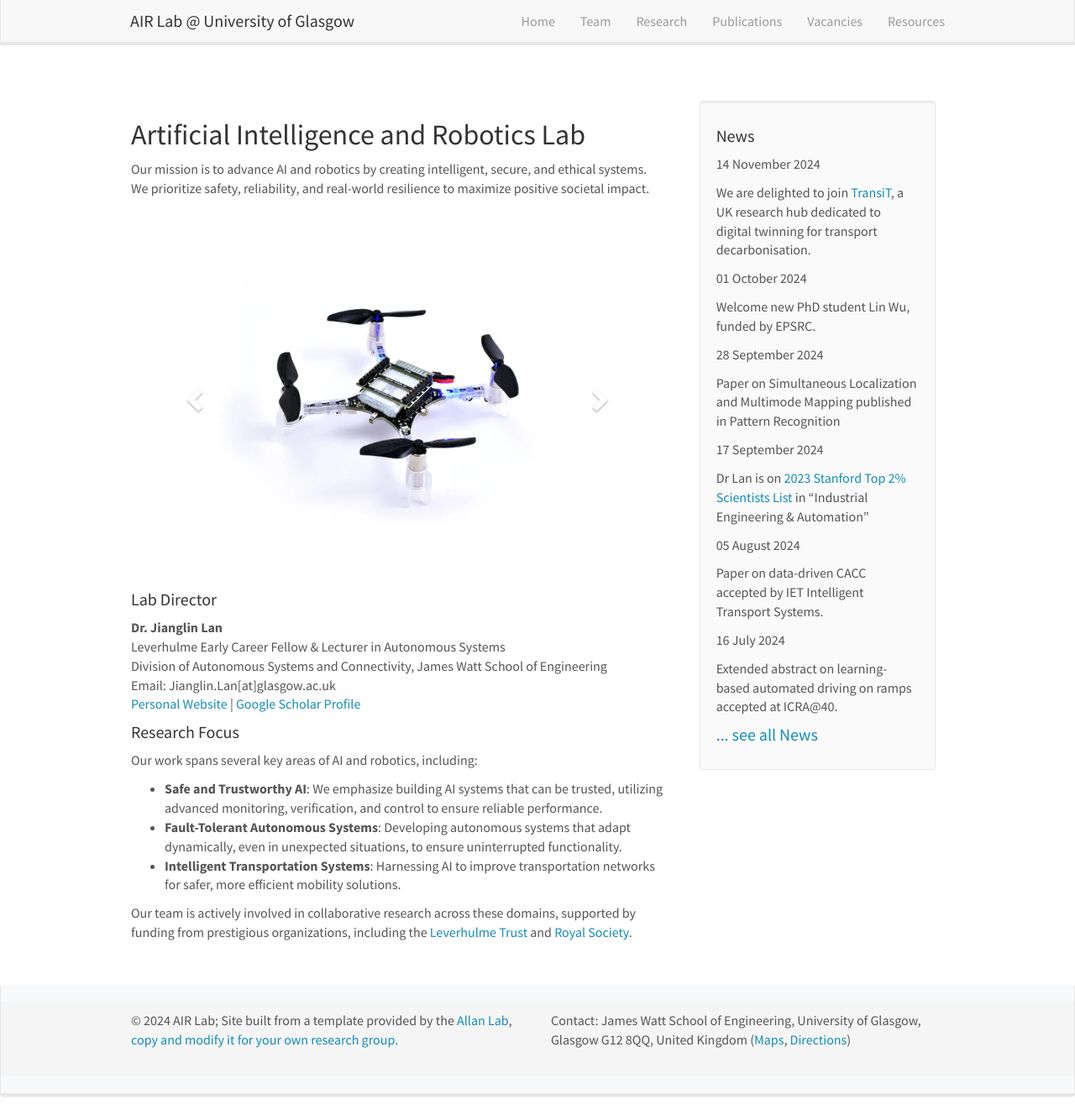
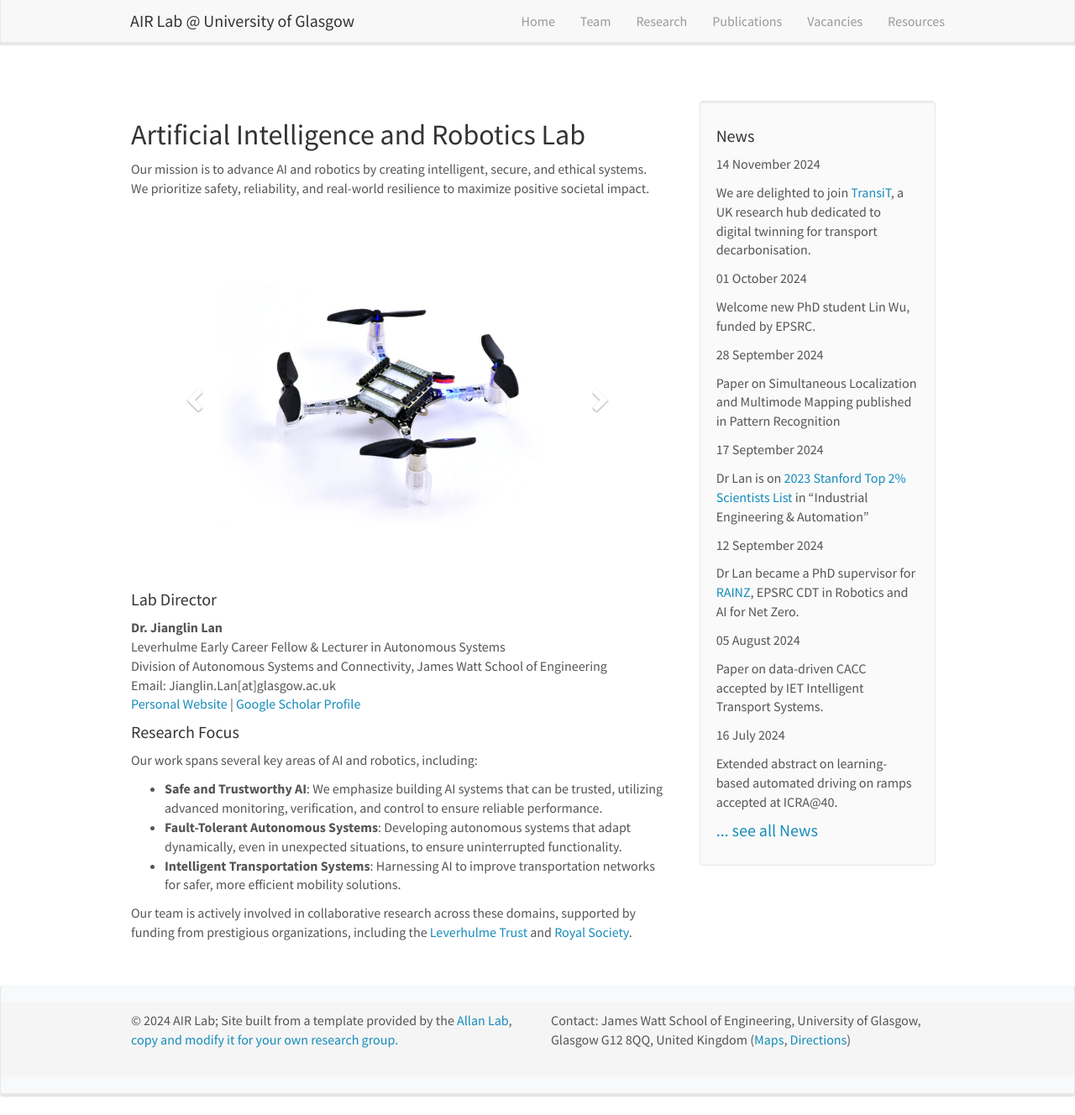
Before and after one commit to AIR-Lan/AIR-Lab, a Jekyll site: the page built from _pages/home.md, in a window 1280 px wide and 1328 px high. Shown: the whole window at 84% size. Built offline with Jekyll 4.4.1, drawn with Linux system fonts in a browser that asks for light colours; nearby versions of some CDN libraries.

Commit message:
Update news.yml

```diff
--- a/_data/news.yml
+++ b/_data/news.yml
@@ -11,6 +11,9 @@
   headline: Dr Lan is on <a href="https://elsevier.digitalcommonsdata.com/datasets/btchxktzyw/7">2023 Stanford Top 2% Scientists List</a>
    in "Industrial Engineering & Automation"
 
+- date: 12 September 2024
+  headline: Dr Lan became a PhD supervisor for <a href="https://www.rainz-cdt.ac.uk/">RAINZ</a>, EPSRC CDT in Robotics and AI for Net Zero.
+
 - date: 05 August 2024
   headline: Paper on data-driven CACC accepted by IET Intelligent Transport Systems.
 
```
